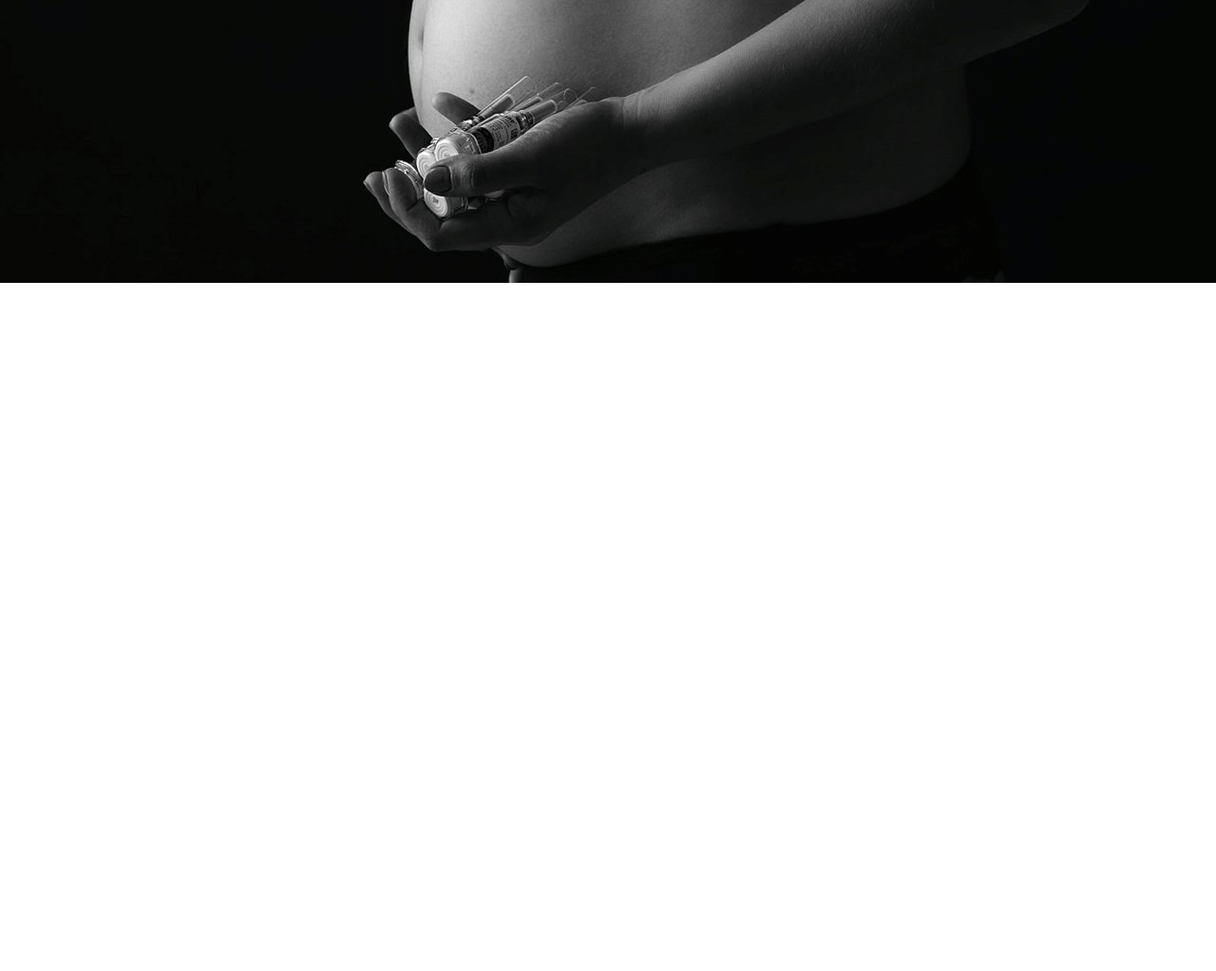
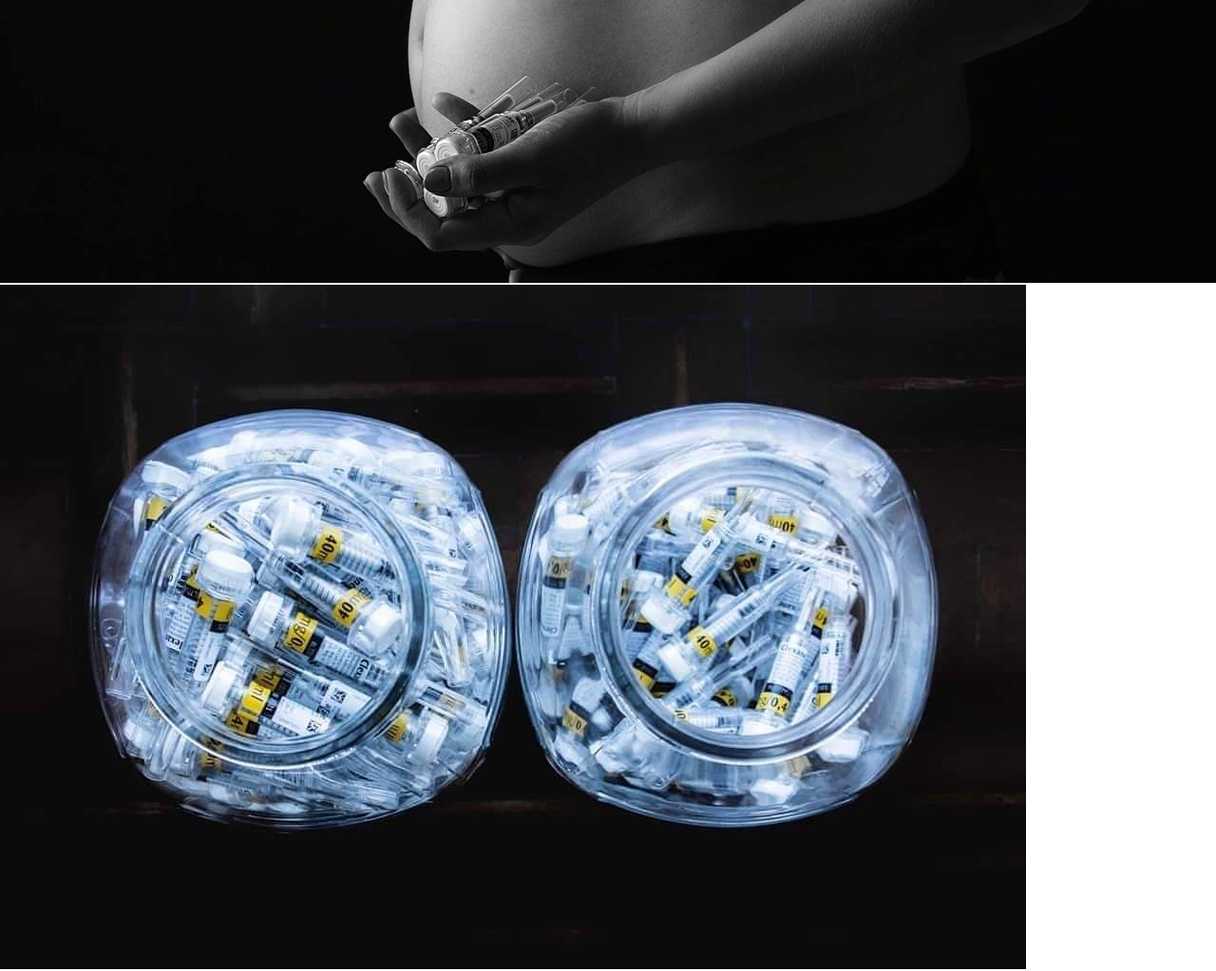
Before and after one commit to ViGonzalez18/Trombofilia-y-Trombosis-Argentina, a website: page practicagit.html in a window 1280 px wide. Shown: the part 735-1758 px from the top of the page at 95% size. Before the commit the page ends 1035 px from the top, so only its background shows below. Drawn offline with Linux system fonts and the light colour scheme; a web font is replaced by a local one.

Commit message:
Cuarto commit

```diff
--- a/practicagit.html
+++ b/practicagit.html
@@ -10,5 +10,6 @@
 <body>
     <h1>Foto Muestra</h1>
     <img src="./imagenes/mujer-jeringa2.jpg" alt="">
+    <img src="./imagenes/trombofilia.jpg" alt="">
 </body>
 </html>
```
